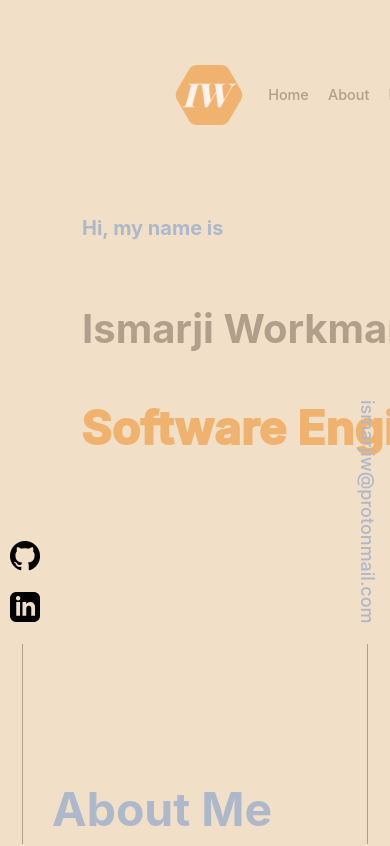
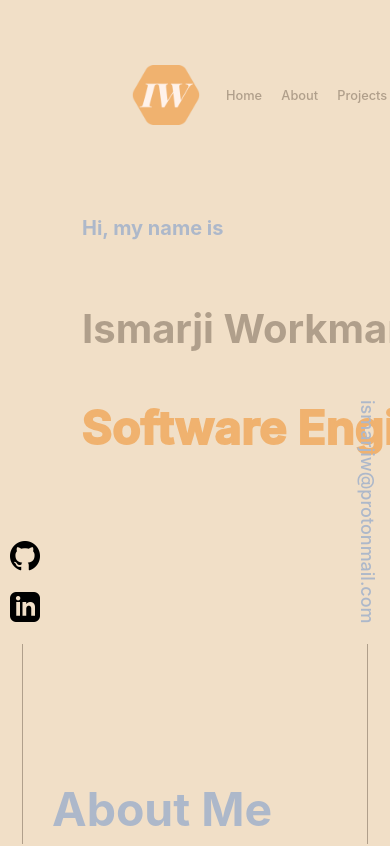
Before and after one commit to ismarjiw/portfolio, a React (Vite) app: page / in a window 390 px wide. Shown: the top 846 px of the page. Built offline with nearby package versions, Linux system fonts and the light colour scheme.

Commit message:
edit logo margin left

```diff
--- a/src/mobile.css
+++ b/src/mobile.css
@@ -8,7 +8,7 @@
     .logo {
         width: 100px;
         height: 100px;
-        margin-left: 10vh;
+        margin-left: 5vh;
         margin-right: 50vh;
         padding-left: 5vh;
         margin-bottom: 10vh;
@@ -16,7 +16,7 @@
 
     .nav-links > a {
         margin: 0.6rem;
-        font-size: 0.9em;
+        font-size: 0.8em;
     }
 
     .nav-links {
```
